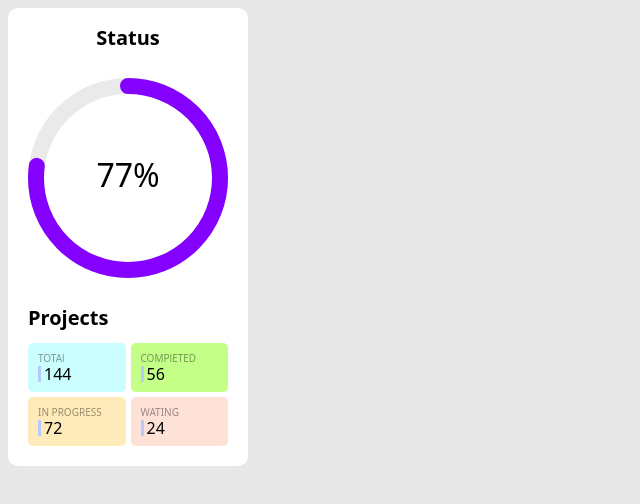
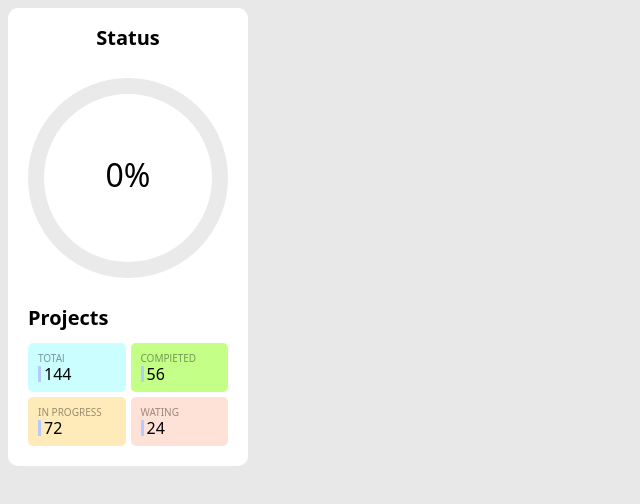
Before and after one commit to Denllar/Task-board, a React (Vite) app: page / in a window 1280 px wide. Shown: the top 504 px of the page, without its empty margins (0-640 px from the left). Built offline with nearby package versions, Linux system fonts and the light colour scheme.

Commit message:
Боковая панель

```diff
--- a/package.json
+++ b/package.json
@@ -11,6 +11,7 @@
   },
   "dependencies": {
     "@reduxjs/toolkit": "^2.2.1",
+    "dns": "^0.2.2",
     "react": "^18.2.0",
     "react-circular-progressbar": "^2.1.0",
     "react-dom": "^18.2.0",
--- a/src/components/RightBar/RightBar.tsx
+++ b/src/components/RightBar/RightBar.tsx
@@ -1,15 +1,18 @@
+import React from 'react';
+
 import { CircularProgressbar, buildStyles } from 'react-circular-progressbar';
 import 'react-circular-progressbar/dist/styles.css';
+
 import style from './RightBar.module.scss'
 
 const RightBar: React.FC = () => {
-    const percentage = 77;
+    const [percentage, setPercentage] = React.useState(0);
     return (
         <div className={style.wrapper}>
             <div className={style.main}>
                 <div className={style.progress}>
                     <h2>Status</h2>
-                    <div style={{ width: 200, height: 200 }}>
+                    <div onClick={()=>setPercentage(prev=>prev+7)} style={{ width: 200, height: 200 }}>
                         <CircularProgressbar value={percentage} text={`${percentage}%`} styles={buildStyles({
                             rotation: 0,
                             strokeLinecap: 'round',
```
Also changed, not shown: src/components/Navigation/Navigation.tsx (+10 -2 lines), 1 other file (tests, documents, lock files or other folders).
